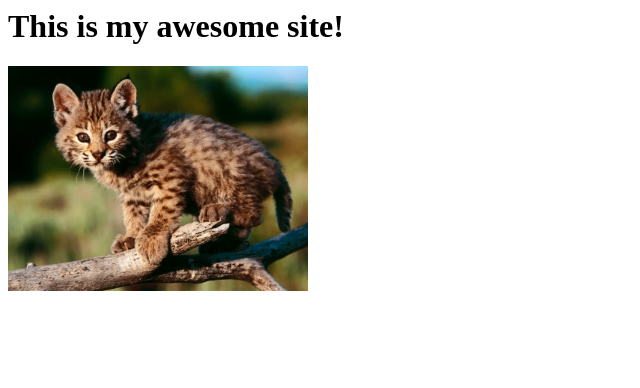
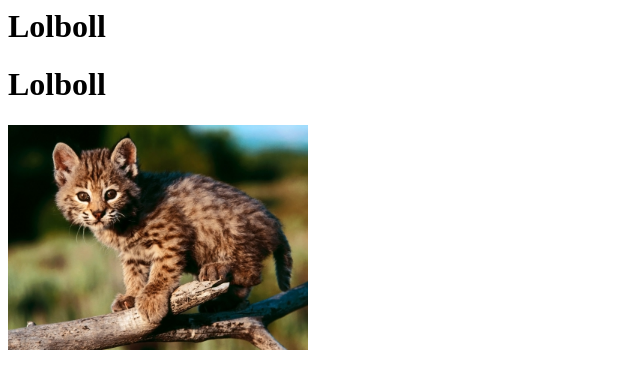
Before and after one commit to jockekroon/testproject, a plain HTML site: page index.html in a window 1280 px wide. Shown: the whole page, without its empty margins (0-640 px from the left). Drawn offline with Linux system fonts and the light colour scheme.

Commit message:
added a header

```diff
--- a/index.html
+++ b/index.html
@@ -5,7 +5,8 @@
   <link rel="stylesheet" type="text/css" href="css/style.css">
 </head>
 <body>
-  <h1>This is my awesome site!</h1>
+	<h1>Lolboll</h1>
+  <h1>Lolboll</h1>
   <img src="images/kittens.jpg">
 </body>
 </html>
```
